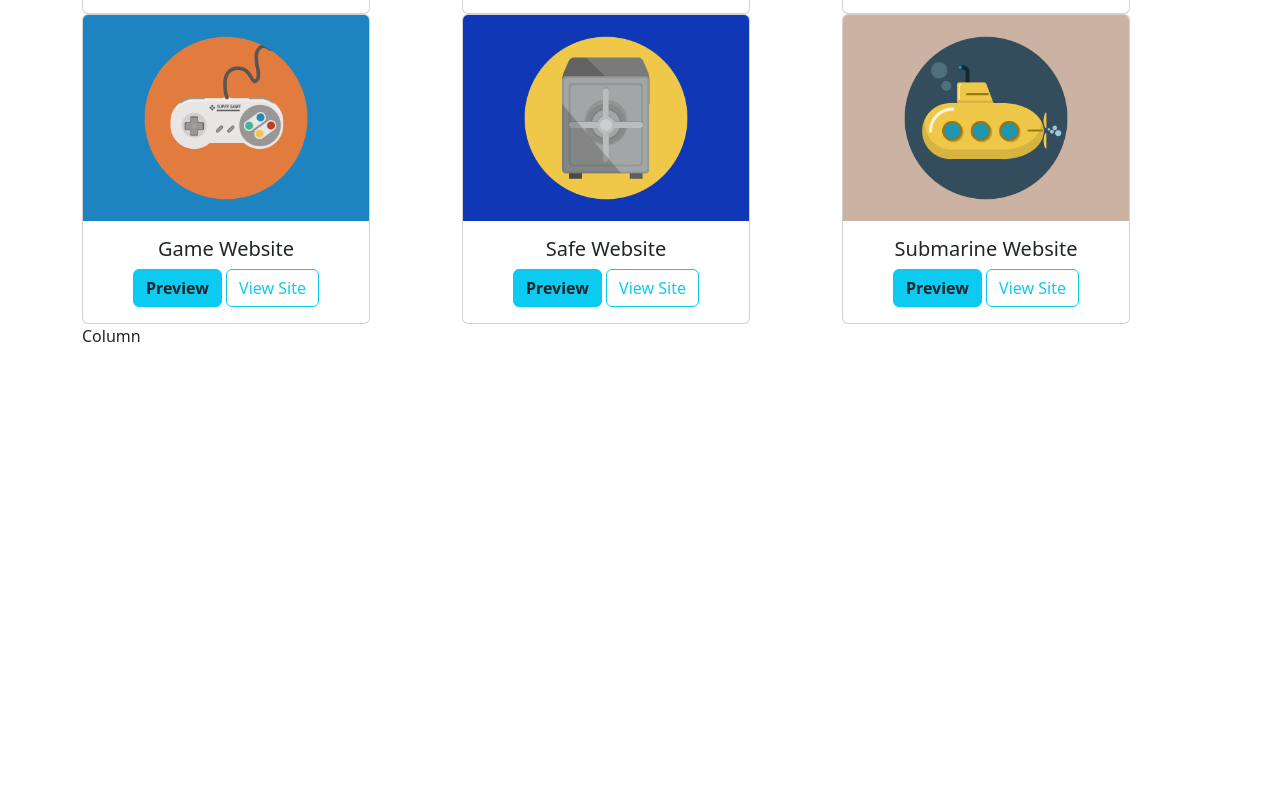
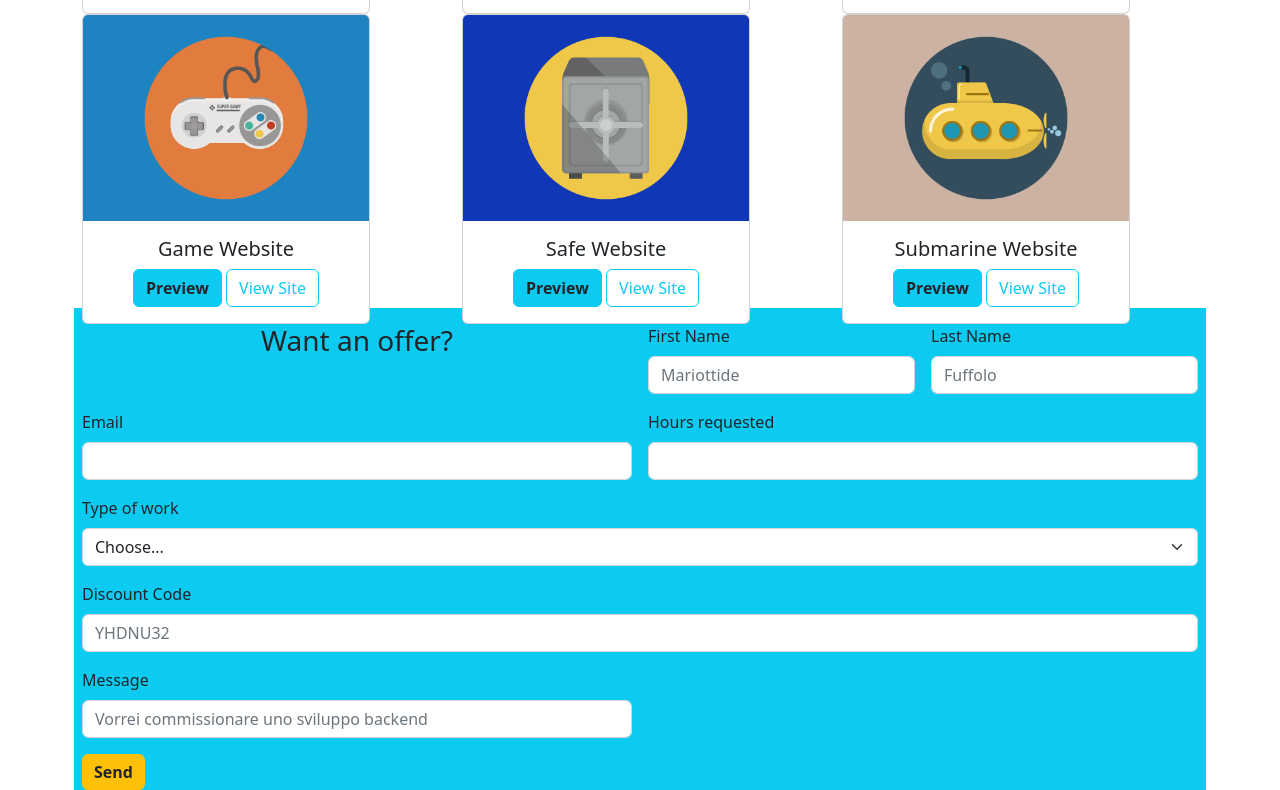
Before and after one commit to robertolagreca/bootstrap-html-freelancer, a plain HTML site: page index.html in a window 1280 px wide. Shown: the part 737-1527 px from the top of the page. Before the commit the page ends 1085 px from the top, so only its background shows below. Drawn offline with nearby package versions, Linux system fonts and the light colour scheme.

Commit message:
Struttura Footer

```diff
--- a/index.html
+++ b/index.html
@@ -119,7 +119,63 @@
         <div class="container">
             <div class="row">
                 <div class="col">
-                    Column
+                    <form class="row g-3  bg-info">
+                        <div class="col-md-6 text-center">
+                          <h3>Want an offer?</h3>
+                        </div>
+                        <div class="col">
+                        <label for="text" class="form-label">First Name</label>
+                          <input
+                            type="text"
+                            class="form-control"
+                            placeholder="Mariottide"
+                            aria-label="First name"
+                          />
+                        </div>
+                        <div class="col">
+                        <label for="text" class="form-label">Last Name</label>
+                          <input
+                            type="text"
+                            class="form-control"
+                            placeholder="Fuffolo"
+                            aria-label="Last name"
+                          />
+                        </div>
+                        <div class="col-md-6">
+                          <label for="inputEmail4" class="form-label">Email</label>
+                          <input type="email" class="form-control" id="inputEmail4" />
+                        </div>
+                        <div class="col-md-6">
+                          <label for="inputPassword4" class="form-label">Hours requested</label>
+                          <input type="number" class="form-control" id="inputPassword4" />
+                        </div>
+                        <div class="col-12">
+                        <label for="inputState" class="form-label">Type of work</label>
+                        <select id="inputState" class="form-select">
+                          <option selected="">Choose...</option>
+                          <option>Backend Development</option>
+                          <option>Frontend Development</option>
+                          <option>Project Analisys</option>
+                        </select>
+                        </div>
+                        <div class="col-12">
+                          <label for="inputAddress2" class="form-label">Discount Code</label>
+                          <input
+                            type="text"
+                            class="form-control"
+                            id="inputAddress2"
+                            placeholder="YHDNU32"
+                          />
+                        </div>
+                        <div class="col-md-6">
+                          <label for="inputCity" class="form-label">Message</label>
+                          <input type="text" class="form-control" id="inputCity" placeholder="Vorrei commissionare uno sviluppo backend" />
+                        </div>
+
+                        <div class="col-12">
+                          <button type="submit" class="btn btn-primary bg-warning text-dark border-0"><strong>Send</strong></button>
+                        </div>
+                      </form>
                 </div>
             </div>
         </div>
```
